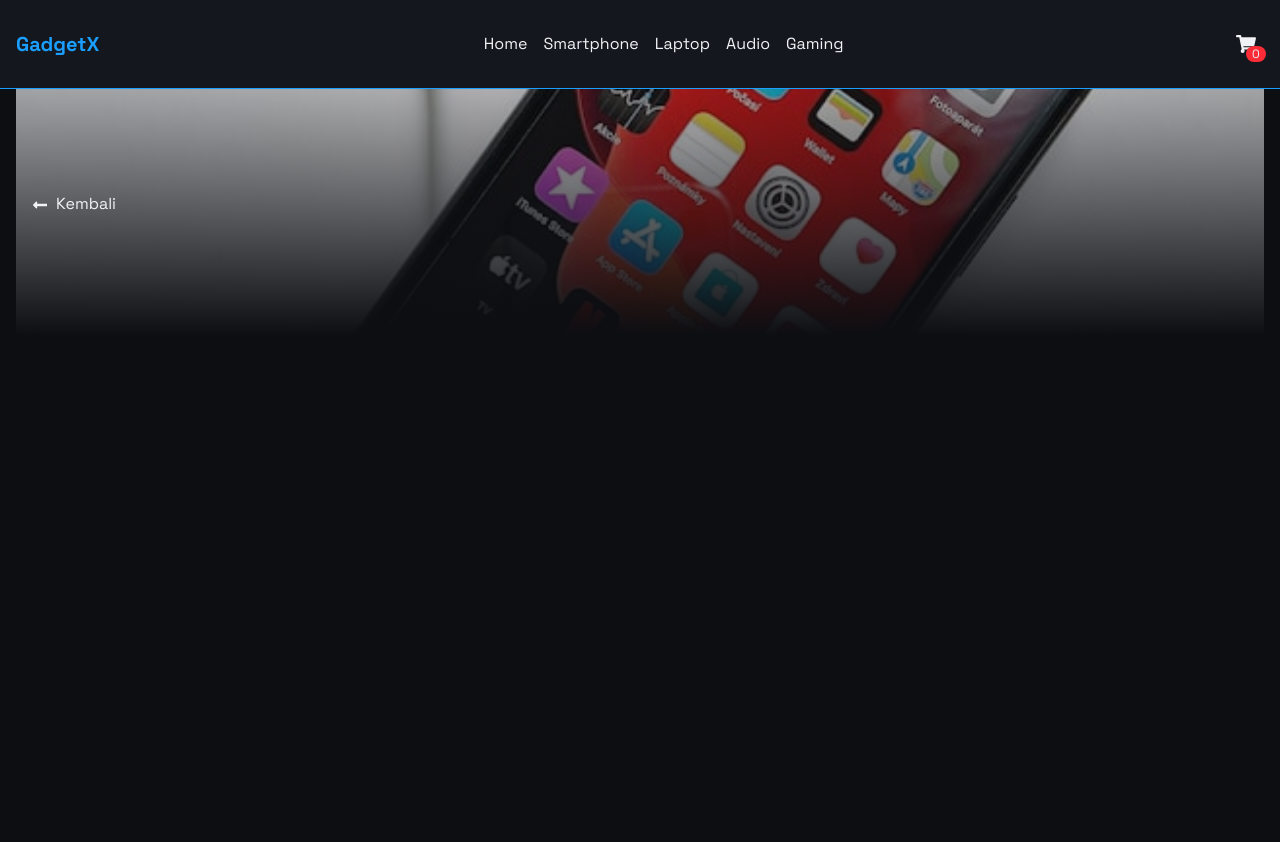
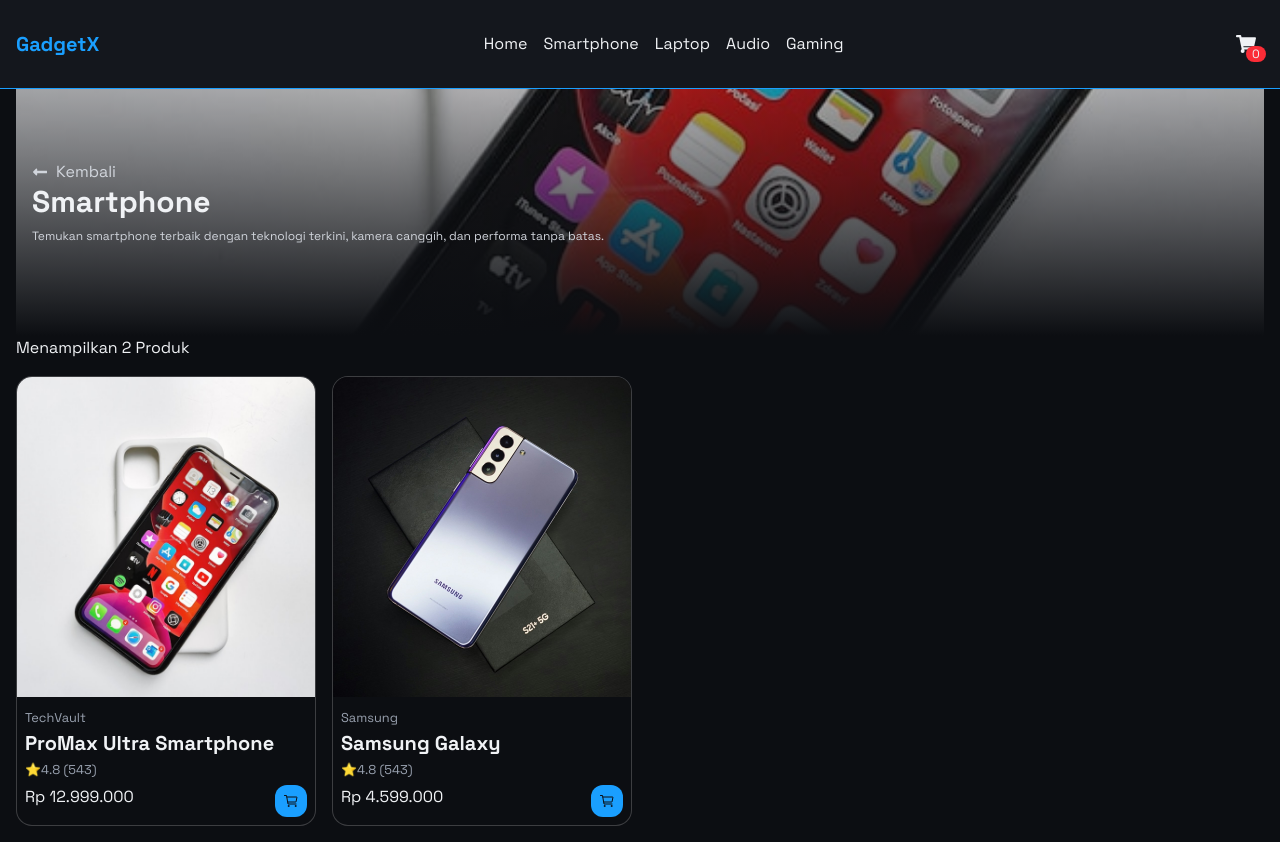
Before and after one commit to codewithpandu/gadget-x, a React (Vite) app: page /smartphone in a window 1280 px wide. Before the commit the page ends 800 px from the top, so only its background shows below. Built offline with nearby package versions, Linux system fonts and the light colour scheme.

Commit message:
add new product

```diff
--- a/src/pages/Smartphone.jsx
+++ b/src/pages/Smartphone.jsx
@@ -2,8 +2,13 @@
 import coverHeader from "../assets/img/product/iphone-11.jpg";
 import { FaLongArrowAltLeft } from "react-icons/fa";
 import { Link } from "react-router-dom";
+import { ProductCard } from "../components/ui/Card";
+import { products } from "../products";
 
 const Smartphone = () => {
+  const totalProduct = products.filter(
+    (product) => product.category === "smartphone",
+  );
   return (
     <section className="container mx-auto">
       <div className="relative w-full h-60 md:h-80 overflow-hidden">
@@ -13,11 +18,30 @@
           className="object-[10%] object-cover size-full"
         />
         <div className="absolute bg-linear-to-t from-background to-background/10 inset-0 z-10"></div>
-        <div className="absolute z-20 top-0 inset-0 translate-y-1/2 p-4">
-          <Link to="/">
-            <FaLongArrowAltLeft className="inline me-2" />
+        <div className="absolute z-20 top-0 inset-0 translate-y-1/3 md:translate-y-32 p-4">
+          <Link
+            to="/"
+            className="flex text-gray-300 w-fit hover:text-white items-center gap-2"
+          >
+            <FaLongArrowAltLeft />
             Kembali
           </Link>
+          <h3 className="text-3xl font-bold">Smartphone</h3>
+          <p className="text-xs mt-2 md:w-1/2 text-gray-300">
+            Temukan smartphone terbaik dengan teknologi terkini, kamera canggih,
+            dan performa tanpa batas.
+          </p>
+        </div>
+      </div>
+
+      <div>
+        <p>Menampilkan {totalProduct.length} Produk</p>
+        <div className="mt-4 grid grid-cols-2 md:grid-cols-3 lg:grid-cols-4 gap-4">
+          {products.map((product) => {
+            if (product.category === "smartphone") {
+              return <ProductCard key={product.id} data={product} />;
+            }
+          })}
         </div>
       </div>
     </section>
--- a/src/products.js
+++ b/src/products.js
@@ -4,6 +4,7 @@
 import product4 from "./assets/img/product/smartwatch.jpg";
 import product5 from "./assets/img/product/gamepad.jpg";
 import product6 from "./assets/img/product/camera.jpg";
+import product7 from "./assets/img/product/samsung.jpg";
 
 export const products = [
   {
@@ -97,4 +98,17 @@
     description:
       "Kembalikan nuansa fotografi masa lalu dengan Retro Camera. Dirancang dengan gaya vintage yang elegan, kamera ini menghadirkan perpaduan antara estetika klasik dan teknologi modern. Cocok untuk pecinta fotografi, kolektor, maupun mereka yang ingin tampil beda.",
   },
+  {
+    id: 7,
+    name: "Samsung Galaxy",
+    slug: "samsung-galaxy",
+    brand: "Samsung",
+    price: 4599000,
+    rating: 4.5,
+    reviews: 876,
+    image: product7,
+    description:
+      "Samsung hadir sebagai smartphone premium dengan desain elegan berbahan titanium yang ringan namun kokoh. Dibuat untuk memberikan performa maksimal sekaligus tampilan modern yang mewah.",
+    category: "smartphone",
+  },
 ];
```
Also changed, not shown: src/assets/img/product/samsung.jpg (added).
